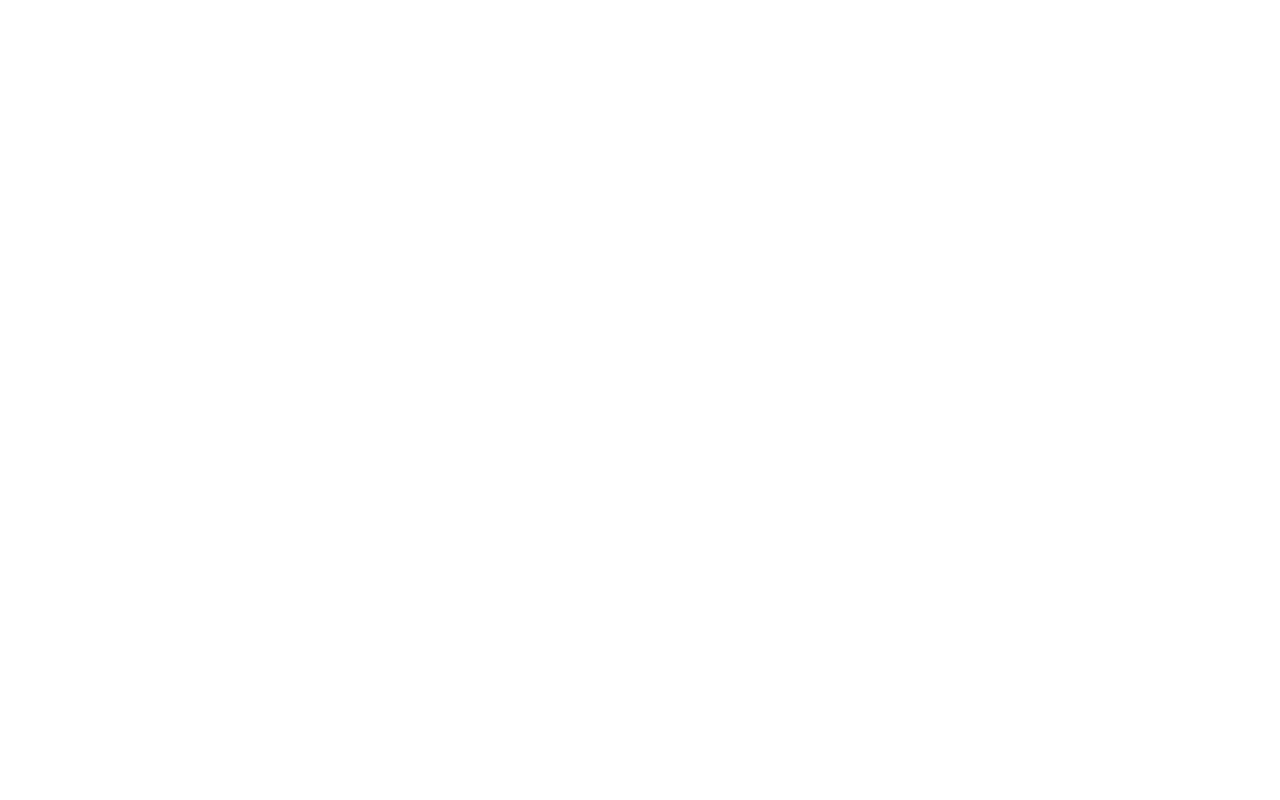
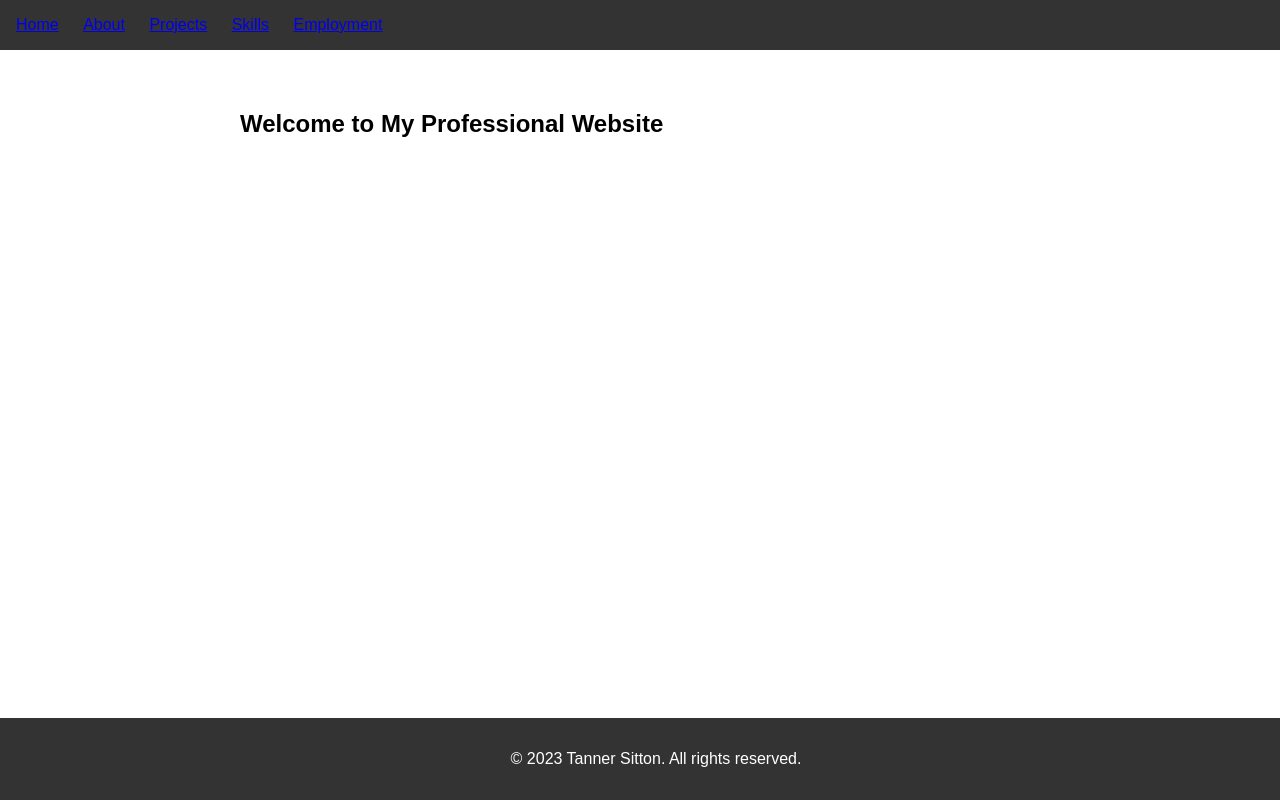
Before and after one commit to sittontanner/sittontanner.github.io, a plain HTML site: page index.html in a window 1280 px wide. Drawn offline with Linux system fonts and the light colour scheme.

Commit message:
Fortnite

```diff
--- /dev/null
+++ b/hwk10stylesheet.css
@@ -0,0 +1,38 @@
+body {
+    font-family: 'Arial', sans-serif;
+    margin: 0;
+    padding: 0;
+}
+
+header {
+    background-color: #333;
+    color: #fff;
+    padding: 1em;
+}
+
+nav ul {
+    list-style-type: none;
+    margin: 0;
+    padding: 0;
+}
+
+nav li {
+    display: inline;
+    margin-right: 20px;
+}
+
+.content {
+    max-width: 800px;
+    margin: 20px auto;
+    padding: 20px;
+}
+
+footer {
+    background-color: #333;
+    color: #fff;
+    text-align: center;
+    padding: 1em;
+    position: fixed;
+    bottom: 0;
+    width: 100%;
+}
--- a/index.html
+++ b/index.html
@@ -1,11 +1,34 @@
 <!DOCTYPE html>
-
-<html lang="en" xmlns="http://www.w3.org/1999/xhtml">
+<html lang="en">
 <head>
-    <meta charset="utf-8" />
-    <title></title>
+    <meta charset="UTF-8">
+    <meta name="viewport" content="width=device-width, initial-scale=1.0">
+    <link rel="stylesheet" href="hwk10stylesheet.css">
+    <title>Tanner Sitton - Home</title>
 </head>
 <body>
+    <header>
+        <nav>
+            <ul>
+                <li><a href="index.html">Home</a></li>
+                <li><a href="about.html">About</a></li>
+                <li><a href="projects.html">Projects</a></li>
+                <li><a href="skills.html">Skills</a></li>
+                <li><a href="employment.html">Employment</a></li>
+            </ul>
+        </nav>
+    </header>
 
+    <section class="content">
+        <!-- Home Page Content -->
+        <h1>Welcome to My Professional Website</h1>
+        <!-- Add more content as needed -->
+    </section>
+
+    <footer>
+        <p>&copy; 2023 Tanner Sitton. All rights reserved.</p>
+    </footer>
+
+    <script src="script.js"></script>
 </body>
 </html>
```
